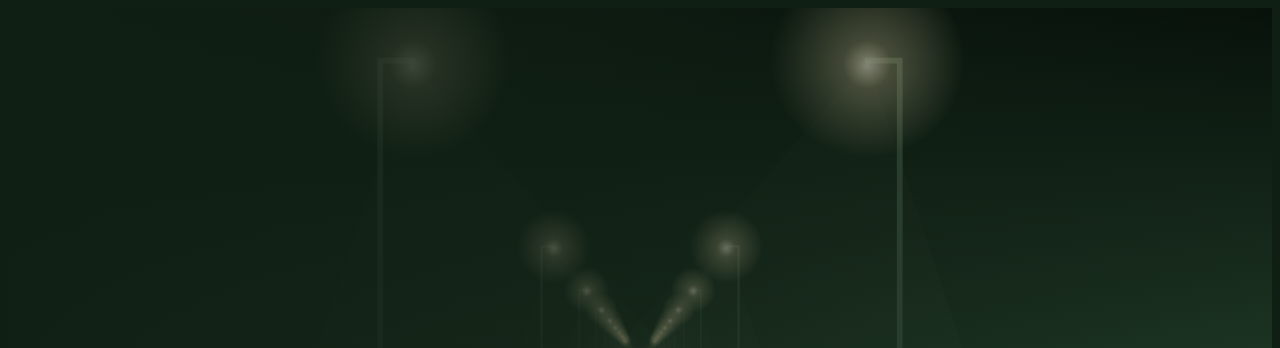
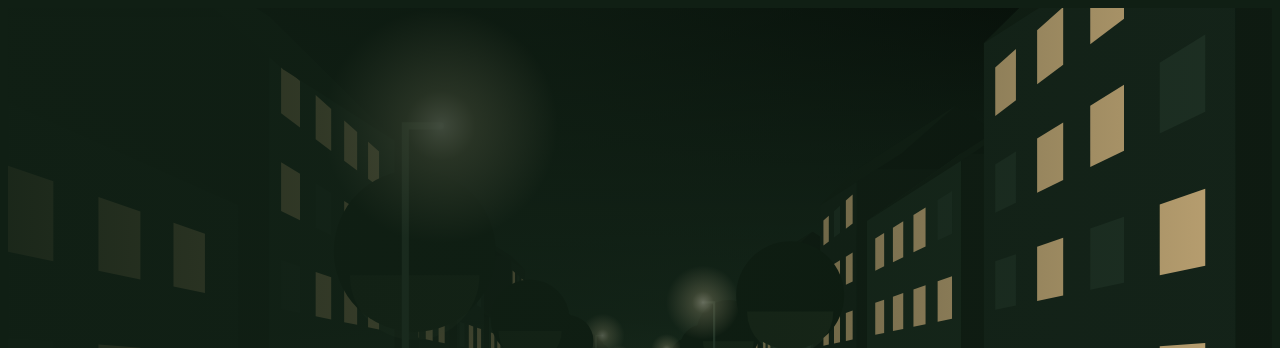
Before and after one commit to extolaffiliates/sales, a plain HTML site: page deliverables/bianchi-lighting/bianchi-pitch.html in a window 1280 px wide. Shown: the top 348 px of the page. Drawn offline with nearby package versions, Linux system fonts and the light colour scheme.

Commit message:
Swap road scene for residential development scene in Bianchi pitch
Co-Authored-By: Claude Opus 5.5 <noreply@anthropic.com>
Claude-Session: https://claude.ai/code/session_01Y6K8nh5PJD3NvxnKig5t2L

```diff
--- a/deliverables/bianchi-lighting/bianchi-pitch.html
+++ b/deliverables/bianchi-lighting/bianchi-pitch.html
@@ -200,7 +200,7 @@ nav.bar{position:fixed;left:0;right:0;bottom:0;z-index:5;display:flex;align-item
 <!-- 2 proof -->
 <section class="slide light" data-name="proof" aria-label="Meridian Way proof">
   <div class="wrap">
-    <div class="eyebrow">Your work · Meridian Water, Meridian Way · BLL-0126-MW-RCALC-12-01</div>
+    <div class="eyebrow">Your work for a housing-led development · Meridian Water, Enfield · BLL-0126-MW-RCALC-12-01</div>
     <h2>It passes class C3 even with the lights dimmed to 80%.</h2>
     <div class="split">
       <div class="panel" style="display:grid;gap:24px">
@@ -217,7 +217,7 @@ nav.bar{position:fixed;left:0;right:0;bottom:0;z-index:5;display:flex;align-item
         <div style="display:flex;gap:8px;align-items:center;flex-wrap:wrap"><span class="chip pass">Complies with C3</span><span class="small muted" id="mNote">Minimum point 7.57 lux. Spare capacity to step up a class if traffic grows.</span></div>
       </div>
       <div style="display:grid;gap:18px">
-        <p class="muted">A bus route through a high-crime area, next to a new station hub. The design was checked against BS 5489-1:2020 and BS EN 13201-2:2015, with constant light output (CLO) applied and tree-canopy spacing taken into account.</p>
+        <p class="muted">Roads inside a new development have to be lit to standard before the council will adopt them, so the developer must buy this report. Meridian Way is a bus route through a high-crime area, next to a new station hub. The design was checked against BS 5489-1:2020 and BS EN 13201-2:2015, with constant light output (CLO) applied and tree-canopy spacing taken into account.</p>
         <div class="specs">
           <div><span class="muted small">Column spacing</span><b>36 m, opposite</b></div>
           <div><span class="muted small">Mounting height</span><b>10 m</b></div>
@@ -311,22 +311,22 @@ nav.bar{position:fixed;left:0;right:0;bottom:0;z-index:5;display:flex;align-item
 <section class="slide dark" data-name="visuals" aria-label="Visuals add-on">
   <div class="wrap">
     <div class="eyebrow">Add-on</div>
-    <h2>We turn your design into something a developer can see.</h2>
+    <h2>Show the developer what their buyers will see at night.</h2>
     <div class="split">
-      <div class="stage"><canvas id="streetCanvas" aria-label="Night view of a street lit to the Meridian Way layout"></canvas>
-        <div class="hud"><span class="chip">36 m · opposite · 10 m columns</span><span class="chip" id="hudPass">C3 pass</span></div>
+      <div class="stage"><canvas id="streetCanvas" aria-label="Night view of a new residential street with street and landscape lighting"></canvas>
+        <div class="hud"><span class="chip">Illustration · new-build residential street</span></div>
       </div>
       <div style="display:grid;gap:20px">
         <div class="ctrl">
-          <label for="dim" class="eyebrow">Light output</label>
-          <input type="range" id="dim" min="40" max="100" step="1" value="80">
-          <div class="readout"><span class="big" id="lux">16.1 lux</span><span class="muted" id="luxNote">average at 80% output, 15 lux required</span></div>
+          <label for="dim" class="eyebrow">Drag to switch the scheme on and off</label>
+          <input type="range" id="dim" min="0" max="100" step="1" value="80">
+          <div class="readout"><span class="big" id="lux">80%</span><span class="muted" id="luxNote">street columns and path bollards at 80% output</span></div>
         </div>
         <div class="vcards">
-          <div class="vcard"><b>Walkthrough video</b><span class="small muted">A short night-time fly-through of the street or site, lit the way your design specifies.</span></div>
-          <div class="vcard"><b>Rendered image</b><span class="small muted">A realistic night view for the report cover, committee pack or sales brochure.</span></div>
+          <div class="vcard"><b>Walkthrough video</b><span class="small muted">A night-time fly-through of the homes, roads, paths and car park, lit the way your design specifies.</span></div>
+          <div class="vcard"><b>Rendered image</b><span class="small muted">A realistic night view for the planning pack, sales brochure or show-home screen.</span></div>
         </div>
-        <p class="small muted">This scene is an illustration, not a calculation. The average lux scales from your 100% result of 20.17 lux. Real visuals are built from your lighting model, so they match your numbers. Compliance stays in your report.</p>
+        <p class="small muted">This scene is an illustration, not a calculation. Real visuals are built from your lighting model for each scheme, so they match your numbers. Compliance stays in your report.</p>
       </div>
     </div>
   </div>
@@ -425,56 +425,72 @@ document.addEventListener("keydown", e=>{
 function fromHash(){ const n = location.hash.slice(1); const i = slides.findIndex(s=>s.dataset.name===n); go(i>=0?i:0, true); }
 window.addEventListener("hashchange", fromHash);
 
-/* ---------- street scene ---------- */
+/* ---------- residential scene ---------- */
+const rnd=i=>{const x=Math.sin(i*127.1+311.7)*43758.5453;return x-Math.floor(x);};
 function drawStreet(canvas, level){
   const r = canvas.getBoundingClientRect(); if(!r.width) return;
   const dpr = Math.min(2, window.devicePixelRatio||1);
   canvas.width = Math.round(r.width*dpr); canvas.height = Math.round(r.height*dpr);
   const c = canvas.getContext("2d"); c.setTransform(dpr,0,0,dpr,0,0);
-  const W=r.width, H=r.height, hy=H*0.44, f=Math.max(W,H*1.6)*0.62, camH=1.7, cx=W*0.5;
+  const W=r.width, H=r.height, hy=H*0.47, f=Math.max(W,H*1.6)*0.55, camH=1.6, cx=W*0.5;
   const P=(X,Y,Z)=>[cx+f*X/Z, hy+f*(camH-Y)/Z];
-  const sky=c.createLinearGradient(0,0,0,hy); sky.addColorStop(0,"#07110A"); sky.addColorStop(1,"#1D3524");
-  c.fillStyle=sky; c.fillRect(0,0,W,hy);
-  c.fillStyle="#0B160E"; c.fillRect(0,hy,W,H-hy);
   const quad=(pts,fill)=>{c.beginPath();pts.forEach((p,i)=>i?c.lineTo(p[0],p[1]):c.moveTo(p[0],p[1]));c.closePath();c.fillStyle=fill;c.fill();};
-  const NZ=1.2, FZ=900;
-  quad([P(-9,0,NZ),P(-6.2,0,NZ),P(-6.2,0,FZ),P(-9,0,FZ)],"#18261B");
-  quad([P(6.2,0,NZ),P(13.6,0,NZ),P(13.6,0,FZ),P(6.2,0,FZ)],"#18261B");
-  quad([P(-6.2,0,NZ),P(6.2,0,NZ),P(6.2,0,FZ),P(-6.2,0,FZ)],"#121D14");
-  // lane markings
-  c.fillStyle="rgba(233,240,201,"+(0.10+0.28*level)+")";
-  [-3.1,0,3.1].forEach(x=>{ for(let z=3; z<420; z+=9){ quad([P(x-.07,0,z),P(x+.07,0,z),P(x+.07,0,z+3),P(x-.07,0,z+3)], c.fillStyle); } });
-  // light
-  const posts=[]; for(let i=9;i>=0;i--){ const z=22+i*36; posts.push([-7.2,z],[7.2,z]); }
+  const sky=c.createLinearGradient(0,0,0,hy); sky.addColorStop(0,"#050C07"); sky.addColorStop(1,"#1A3021");
+  c.fillStyle=sky; c.fillRect(0,0,W,hy); c.fillStyle="#0A140C"; c.fillRect(0,hy,W,H-hy);
+  const NZ=1, FZ=600;
+  [-1,1].forEach(s=>{
+    quad([P(s*5.6,0,NZ),P(s*14,0,NZ),P(s*14,0,FZ),P(s*5.6,0,FZ)],"#0D1910");
+    quad([P(s*3.6,0,NZ),P(s*5.6,0,NZ),P(s*5.6,0,FZ),P(s*3.6,0,FZ)],"#1A261C");
+  });
+  quad([P(-3.6,0,NZ),P(3.6,0,NZ),P(3.6,0,FZ),P(-3.6,0,FZ)],"#101912");
+  for(let z=3; z<300; z+=8) quad([P(-.06,0,z),P(.06,0,z),P(.06,0,z+2.5),P(-.06,0,z+2.5)],"rgba(233,240,201,"+(0.08+0.22*level)+")");
+  // buildings
+  const blds=[]; [-1,1].forEach(s=>{ let z=9+(s>0?4:0), k=0; while(z<330){ const id=k*7+(s>0?3:0); const w=7+rnd(id)*4, h=6.5+Math.floor(rnd(id+1)*3)*3; blds.push({s,z,w,h,id}); z+=w+1.6; k++; } });
+  blds.sort((a,b)=>b.z-a.z).forEach(b=>{
+    const xs=b.s*11, xb=b.s*21, tone=["#142319","#17281C","#122016"][b.id%3];
+    quad([P(xs,0,b.z),P(xs,b.h,b.z),P(xs,b.h,b.z+b.w),P(xs,0,b.z+b.w)],tone);
+    const floors=Math.floor(b.h/3), cols=Math.max(1,Math.floor(b.w/2.3));
+    for(let fl=0; fl<floors; fl++) for(let k=0; k<cols; k++){
+      const z0=b.z+0.7+k*2.3, z1=z0+1.2, y0=fl*3+0.9, y1=y0+1.5, on=rnd(b.id*31+fl*7+k)>0.42;
+      quad([P(xs,y0,z0),P(xs,y1,z0),P(xs,y1,z1),P(xs,y0,z1)], on ? "rgba(255,212,150,.78)" : "#1E3024");
+    }
+    quad([P(xs,0,b.z),P(xs,b.h,b.z),P(xb,b.h,b.z),P(xb,0,b.z)],"#0E1A11");
+    quad([P(xs,b.h,b.z),P((xs+xb)/2,b.h+3.2,b.z),P(xb,b.h,b.z)],"#0B160E");
+    quad([P(xs,b.h,b.z),P((xs+xb)/2,b.h+3.2,b.z),P((xs+xb)/2,b.h+3.2,b.z+b.w),P(xs,b.h,b.z+b.w)],"#0F1C12");
+  });
+  // street furniture
+  const items=[];
+  for(let i=0;i<10;i++){ const s=i%2?1:-1; items.push({t:"col",s,z:12+i*26}); }
+  blds.forEach(b=>items.push({t:"bol",s:b.s,z:b.z+b.w/2}));
+  for(let i=0;i<14;i++){ [-1,1].forEach(s=>items.push({t:"tree",s,z:20+i*21+(s>0?10:0)})); }
   c.globalCompositeOperation="lighter";
-  posts.forEach(([x,z])=>{
-    const gx = x<0 ? x+3.6 : x-3.6;
-    const [px,py]=P(gx,0,z); const rx=f*12/z; const ry=Math.max(1,(P(gx,0,Math.max(.5,z-12))[1]-P(gx,0,z+12)[1])/2);
-    c.save(); c.translate(px,py); c.scale(1, ry/rx);
-    const g=c.createRadialGradient(0,0,0,0,0,rx); g.addColorStop(0,"rgba(255,233,184,"+(0.2*level)+")"); g.addColorStop(.5,"rgba(255,226,170,"+(0.06*level)+")"); g.addColorStop(1,"rgba(255,226,170,0)");
-    c.fillStyle=g; c.beginPath(); c.arc(0,0,rx,0,Math.PI*2); c.fill(); c.restore();
-    const hx = x<0 ? x+0.9 : x-0.9; const [h1,h2]=P(hx,10,z); const [b1,b2]=P(gx-6,0,z); const [b3,b4]=P(gx+6,0,z);
-    c.beginPath(); c.moveTo(h1,h2); c.lineTo(b1,b2); c.lineTo(b3,b4); c.closePath(); c.fillStyle="rgba(255,233,184,"+(0.018*level)+")"; c.fill();
-  });
+  const pool=(X,Z,R,a)=>{ const [px,py]=P(X,0,Z); const rx=f*R/Z; const ry=Math.max(.5,(P(X,0,Math.max(.4,Z-R))[1]-P(X,0,Z+R)[1])/2);
+    c.save(); c.translate(px,py); c.scale(1,ry/rx); const g=c.createRadialGradient(0,0,0,0,0,rx);
+    g.addColorStop(0,"rgba(255,233,184,"+a+")"); g.addColorStop(.5,"rgba(255,226,170,"+(a*.3)+")"); g.addColorStop(1,"rgba(255,226,170,0)");
+    c.fillStyle=g; c.beginPath(); c.arc(0,0,rx,0,Math.PI*2); c.fill(); c.restore(); };
+  items.forEach(o=>{ if(o.t==="col") pool(o.s*2.2,o.z,9,0.26*level); if(o.t==="bol") pool(o.s*7.6,o.z,2.2,0.32*level); });
   c.globalCompositeOperation="source-over";
-  posts.forEach(([x,z])=>{
-    const [a1,a2]=P(x,0,z), [t1,t2]=P(x,10,z); const hx = x<0 ? x+0.9 : x-0.9; const [h1,h2]=P(hx,10,z);
-    c.strokeStyle="#3B5240"; c.lineCap="round"; c.lineWidth=Math.max(1,f*0.16/z);
-    c.beginPath(); c.moveTo(a1,a2); c.lineTo(t1,t2); c.lineTo(h1,h2); c.stroke();
-    const rr=Math.max(1.5,f*0.9/z); const g=c.createRadialGradient(h1,h2+rr*.15,0,h1,h2,rr*3);
-    g.addColorStop(0,"rgba(255,246,222,"+(0.25+0.75*level)+")"); g.addColorStop(.25,"rgba(255,233,184,"+(0.5*level)+")"); g.addColorStop(1,"rgba(255,233,184,0)");
-    c.fillStyle=g; c.beginPath(); c.arc(h1,h2,rr*3,0,Math.PI*2); c.fill();
+  const glow=(x,y,rr,a)=>{ const g=c.createRadialGradient(x,y,0,x,y,rr); g.addColorStop(0,"rgba(255,246,222,"+a+")"); g.addColorStop(.3,"rgba(255,233,184,"+(a*.5)+")"); g.addColorStop(1,"rgba(255,233,184,0)"); c.fillStyle=g; c.beginPath(); c.arc(x,y,rr,0,Math.PI*2); c.fill(); };
+  items.sort((a,b)=>b.z-a.z).forEach(o=>{
+    if(o.t==="tree"){ const [b1,b2]=P(o.s*6.4,0,o.z), [t1,t2]=P(o.s*6.4,4,o.z), rr=f*2.3/o.z;
+      c.strokeStyle="#122016"; c.lineWidth=Math.max(1,f*.22/o.z); c.beginPath(); c.moveTo(b1,b2); c.lineTo(t1,t2); c.stroke();
+      c.fillStyle="#0C1A0F"; c.beginPath(); c.arc(t1,t2-rr*.6,rr,0,Math.PI*2); c.fill();
+      c.fillStyle="rgba(158,187,128,"+(0.12*level)+")"; c.beginPath(); c.arc(t1,t2-rr*.3,rr*.8,0,Math.PI); c.fill(); }
+    if(o.t==="col"){ const x=o.s*4.0, [a1,a2]=P(x,0,o.z), [t1,t2]=P(x,6,o.z), [h1,h2]=P(x-o.s*.6,6,o.z);
+      c.strokeStyle="#3B5240"; c.lineCap="round"; c.lineWidth=Math.max(1,f*.12/o.z); c.beginPath(); c.moveTo(a1,a2); c.lineTo(t1,t2); c.lineTo(h1,h2); c.stroke();
+      glow(h1,h2,Math.max(3,f*2/o.z),0.2+0.8*level); }
+    if(o.t==="bol"){ const x=o.s*7.6, [a1,a2]=P(x,0,o.z), [t1,t2]=P(x,.9,o.z);
+      c.strokeStyle="#3B5240"; c.lineWidth=Math.max(1,f*.16/o.z); c.beginPath(); c.moveTo(a1,a2); c.lineTo(t1,t2); c.stroke();
+      glow(t1,t2,Math.max(2,f*.7/o.z),0.15+0.85*level); }
   });
 }
 const cover=document.getElementById("coverCanvas"), street=document.getElementById("streetCanvas"), dim=document.getElementById("dim");
-function drawAll(){ drawStreet(cover, .8); drawStreet(street, dim.value/100); }
+function drawAll(){ drawStreet(cover, .85); drawStreet(street, dim.value/100); }
 window.addEventListener("resize", ()=>requestAnimationFrame(drawAll));
 dim.addEventListener("input", ()=>{
-  const lv=dim.value/100, e=20.17*lv;
-  document.getElementById("lux").textContent=e.toFixed(1)+" lux";
-  document.getElementById("luxNote").textContent="average at "+dim.value+"% output, 15 lux required";
-  const ok=e>=15, h=document.getElementById("hudPass"); h.textContent= ok ? "C3 pass" : "Below C3"; h.style.background= ok ? "rgba(158,187,128,.9)" : "rgba(217,139,95,.92)"; h.style.color="#101F14";
-  drawStreet(street, lv);
+  const v=+dim.value; document.getElementById("lux").textContent = v===0 ? "Off" : v+"%";
+  document.getElementById("luxNote").textContent = v===0 ? "No external lighting: how the scheme reads to a buyer at night" : "street columns and path bollards at "+v+"% output";
+  drawStreet(street, v/100);
 });
 
 /* ---------- proof meters ---------- */
```
